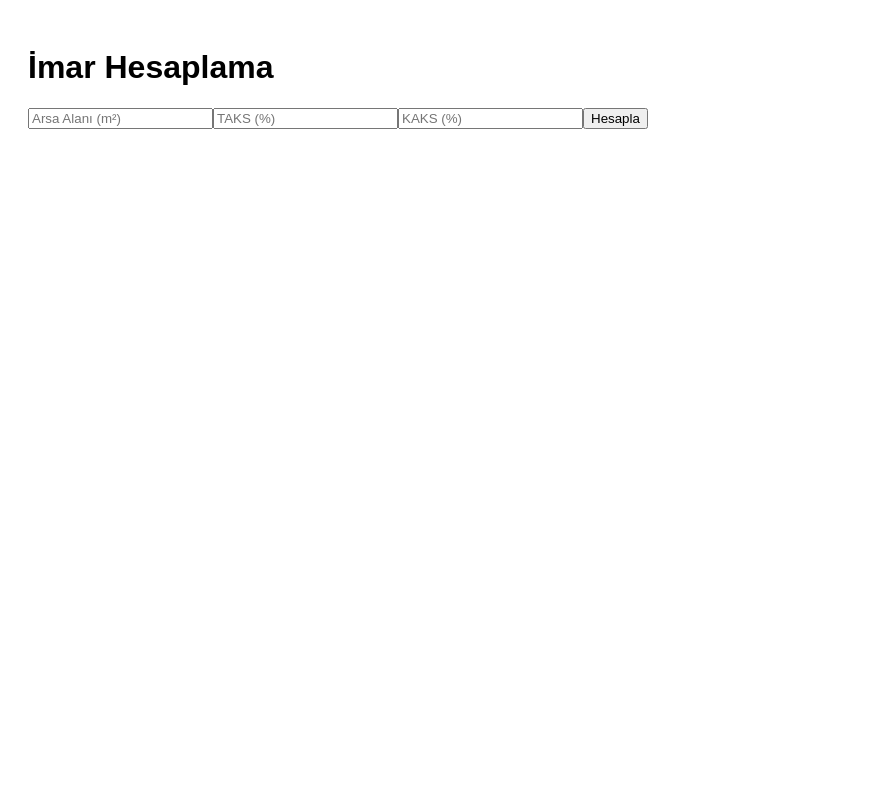
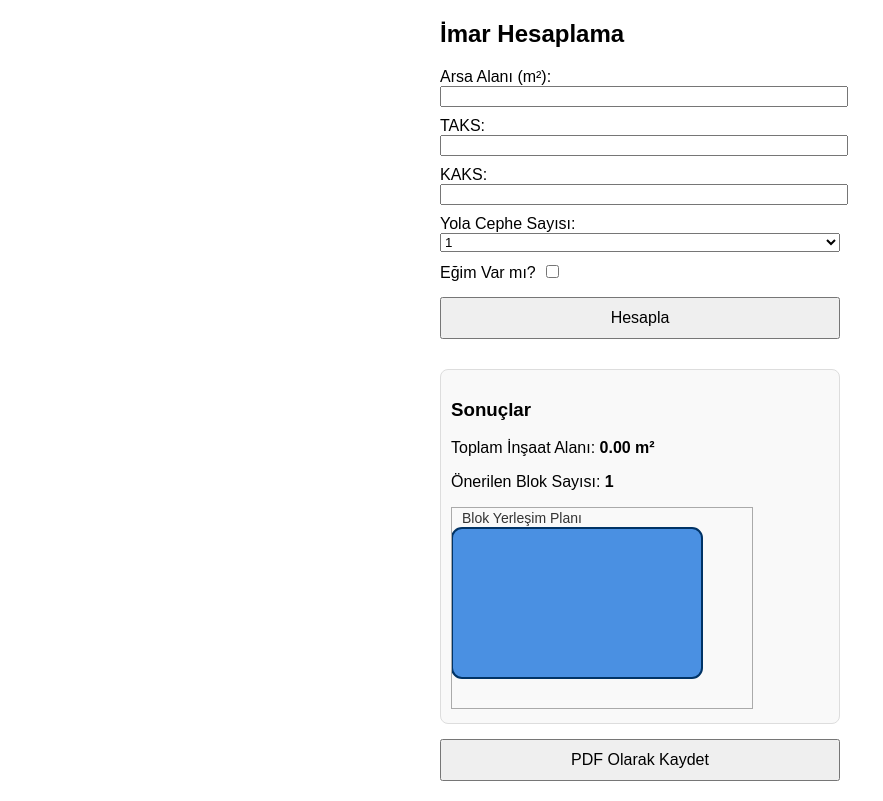
Before and after one commit to hasaannn327-source/imar-hesab-, a React (Create React App) app: page / in a window 1280 px wide. Shown: the whole page, without its empty margins (0-883 px from the left). Built offline with nearby package versions, Linux system fonts and the light colour scheme; the HTML template or start-up script is replaced by a standard one.

Commit message:
Update App.js

```diff
--- a/src/App.js
+++ b/src/App.js
@@ -1,61 +1,184 @@
-import React, { useState } from "react";
+import React, { useState, useRef } from "react";
 import jsPDF from "jspdf";
+import html2canvas from "html2canvas";
 
-function App() {
-  const [arsa, setArsa] = useState({ alan: "", taks: "", kaks: "" });
-  const [sonuc, setSonuc] = useState(null);
+export default function ImarHesap() {
+  const [arsaM2, setArsaM2] = useState("");
+  const [taks, setTaks] = useState("");
+  const [kaks, setKaks] = useState("");
+  const [yolCephe, setYolCephe] = useState("1");
+  const [egimVar, setEgimVar] = useState(false);
+  const [toplamInsaat, setToplamInsaat] = useState(0);
+  const [blokSayisi, setBlokSayisi] = useState(1);
+
+  const planRef = useRef();
 
   const hesapla = () => {
-    const alan = parseFloat(arsa.alan);
-    const taks = parseFloat(arsa.taks) / 100;
-    const kaks = parseFloat(arsa.kaks) / 100;
+    const arsa = parseFloat(arsaM2);
+    const taksVal = parseFloat(taks);
+    const kaksVal = parseFloat(kaks);
+    const yol = parseInt(yolCephe);
 
-    const tabanAlani = alan * taks;
-    const toplamInsaatAlani = alan * kaks;
+    if (isNaN(arsa) || isNaN(taksVal) || isNaN(kaksVal) || isNaN(yol)) {
+      alert("Lütfen tüm alanları doğru doldur!");
+      return;
+    }
 
-    setSonuc({ tabanAlani, toplamInsaatAlani });
+    // Toplam inşaat alanı = Arsa * KAKS
+    const insaat = arsa * kaksVal;
+    setToplamInsaat(insaat);
+
+    // Blok sayısını yol cephe sayısına göre seçiyoruz
+    let blok;
+    if (yol === 1) blok = 1;
+    else if (yol === 2) blok = 2;
+    else if (yol >= 3) blok = 3;
+    else blok = 1;
+    setBlokSayisi(blok);
   };
 
   const pdfOlustur = () => {
-    if (!sonuc) return;
-    const doc = new jsPDF();
-    doc.text(`Arsa Alanı: ${arsa.alan} m²`, 10, 10);
-    doc.text(`TAKS: %${arsa.taks}`, 10, 20);
-    doc.text(`KAKS: %${arsa.kaks}`, 10, 30);
-    doc.text(`Taban Alanı: ${sonuc.tabanAlani.toFixed(2)} m²`, 10, 40);
-    doc.text(`Toplam İnşaat Alanı: ${sonuc.toplamInsaatAlani.toFixed(2)} m²`, 10, 50);
-    doc.save("imar-hesabi.pdf");
+    if (!planRef.current) return;
+    html2canvas(planRef.current).then((canvas) => {
+      const imgData = canvas.toDataURL("image/png");
+      const pdf = new jsPDF("p", "mm", "a4");
+      pdf.setFontSize(16);
+      pdf.text("İmar Hesaplama Raporu", 10, 20);
+      pdf.setFontSize(12);
+      pdf.text(`Arsa Alanı: ${arsaM2} m²`, 10, 30);
+      pdf.text(`TAKS: ${taks}`, 10, 40);
+      pdf.text(`KAKS: ${kaks}`, 10, 50);
+      pdf.text(`Yola Cephe Sayısı: ${yolCephe}`, 10, 60);
+      pdf.text(`Eğim Durumu: ${egimVar ? "Var" : "Yok"}`, 10, 70);
+      pdf.text(`Toplam İnşaat Alanı: ${toplamInsaat.toFixed(2)} m²`, 10, 80);
+      pdf.text(`Önerilen Blok Sayısı: ${blokSayisi}`, 10, 90);
+      pdf.addImage(imgData, "PNG", 10, 100, 180, 100);
+      pdf.save("imar_raporu.pdf");
+    });
+  };
+
+  // Basit yerleşim planı SVG'si
+  const BlokYerlesimSVG = () => {
+    const width = 300;
+    const height = 200;
+    const blokWidth = blokSayisi === 1 ? 250 : blokSayisi === 2 ? 120 : 80;
+    const blokHeight = 150;
+    const blokGap = 10;
+
+    return (
+      <svg width={width} height={height} style={{ border: "1px solid #aaa" }}>
+        {[...Array(blokSayisi)].map((_, i) => {
+          // Eğim varsa blokları biraz kaydır
+          const x = i * (blokWidth + blokGap) + (egimVar ? i * 10 : 0);
+          const y = egimVar ? i * 5 : 20;
+          return (
+            <rect
+              key={i}
+              x={x}
+              y={y}
+              width={blokWidth}
+              height={blokHeight}
+              fill="#4a90e2"
+              stroke="#003366"
+              strokeWidth={2}
+              rx={10}
+              ry={10}
+            />
+          );
+        })}
+        <text x="10" y="15" fontSize="14" fill="#333">
+          Blok Yerleşim Planı
+        </text>
+      </svg>
+    );
   };
 
   return (
-    <div style={{ padding: 20, fontFamily: "sans-serif" }}>
-      <h1>İmar Hesaplama</h1>
+    <div style={{ maxWidth: 400, margin: "20px auto", fontFamily: "Arial, sans-serif" }}>
+      <h2>İmar Hesaplama</h2>
+      <label>
+        Arsa Alanı (m²):
         <input
           type="number"
-        placeholder="Arsa Alanı (m²)"
-        onChange={(e) => setArsa({ ...arsa, alan: e.target.value })}
+          value={arsaM2}
+          onChange={(e) => setArsaM2(e.target.value)}
+          style={{ width: "100%", marginBottom: 10 }}
         />
+      </label>
+      <label>
+        TAKS:
         <input
           type="number"
-        placeholder="TAKS (%)"
-        onChange={(e) => setArsa({ ...arsa, taks: e.target.value })}
+          step="0.01"
+          value={taks}
+          onChange={(e) => setTaks(e.target.value)}
+          style={{ width: "100%", marginBottom: 10 }}
         />
+      </label>
+      <label>
+        KAKS:
         <input
           type="number"
-        placeholder="KAKS (%)"
-        onChange={(e) => setArsa({ ...arsa, kaks: e.target.value })}
+          step="0.01"
+          value={kaks}
+          onChange={(e) => setKaks(e.target.value)}
+          style={{ width: "100%", marginBottom: 10 }}
         />
-      <button onClick={hesapla}>Hesapla</button>
+      </label>
+      <label>
+        Yola Cephe Sayısı:
+        <select
+          value={yolCephe}
+          onChange={(e) => setYolCephe(e.target.value)}
+          style={{ width: "100%", marginBottom: 10 }}
+        >
+          <option value="1">1</option>
+          <option value="2">2</option>
+          <option value="3">3+</option>
+        </select>
+      </label>
+      <label>
+        Eğim Var mı?
+        <input
+          type="checkbox"
+          checked={egimVar}
+          onChange={() => setEgimVar(!egimVar)}
+          style={{ marginLeft: 10 }}
+        />
+      </label>
+      <button
+        onClick={hesapla}
+        style={{ marginTop: 15, width: "100%", padding: "10px", fontSize: 16, cursor: "pointer" }}
+      >
+        Hesapla
+      </button>
 
-      {sonuc && (
-        <div>
-          <p>Taban Alanı: {sonuc.tabanAlani.toFixed(2)} m²</p>
-          <p>Toplam İnşaat Alanı: {sonuc.toplamInsaatAlani.toFixed(2)} m²</p>
-          <button onClick={pdfOlustur}>PDF Oluştur</button>
+      <div
+        ref={planRef}
+        style={{
+          marginTop: 30,
+          padding: 10,
+          border: "1px solid #ddd",
+          borderRadius: 8,
+          backgroundColor: "#f9f9f9",
+        }}
+      >
+        <h3>Sonuçlar</h3>
+        <p>
+          Toplam İnşaat Alanı: <b>{toplamInsaat.toFixed(2)} m²</b>
+        </p>
+        <p>
+          Önerilen Blok Sayısı: <b>{blokSayisi}</b>
+        </p>
+        <BlokYerlesimSVG />
       </div>
-      )}
+
+      <button
+        onClick={pdfOlustur}
+        style={{ marginTop: 15, width: "100%", padding: "10px", fontSize: 16, cursor: "pointer" }}
+      >
+        PDF Olarak Kaydet
+      </button>
     </div>
   );
       }
-
-export default App;
```
Lines whose indentation alone changed are shown as unchanged.
